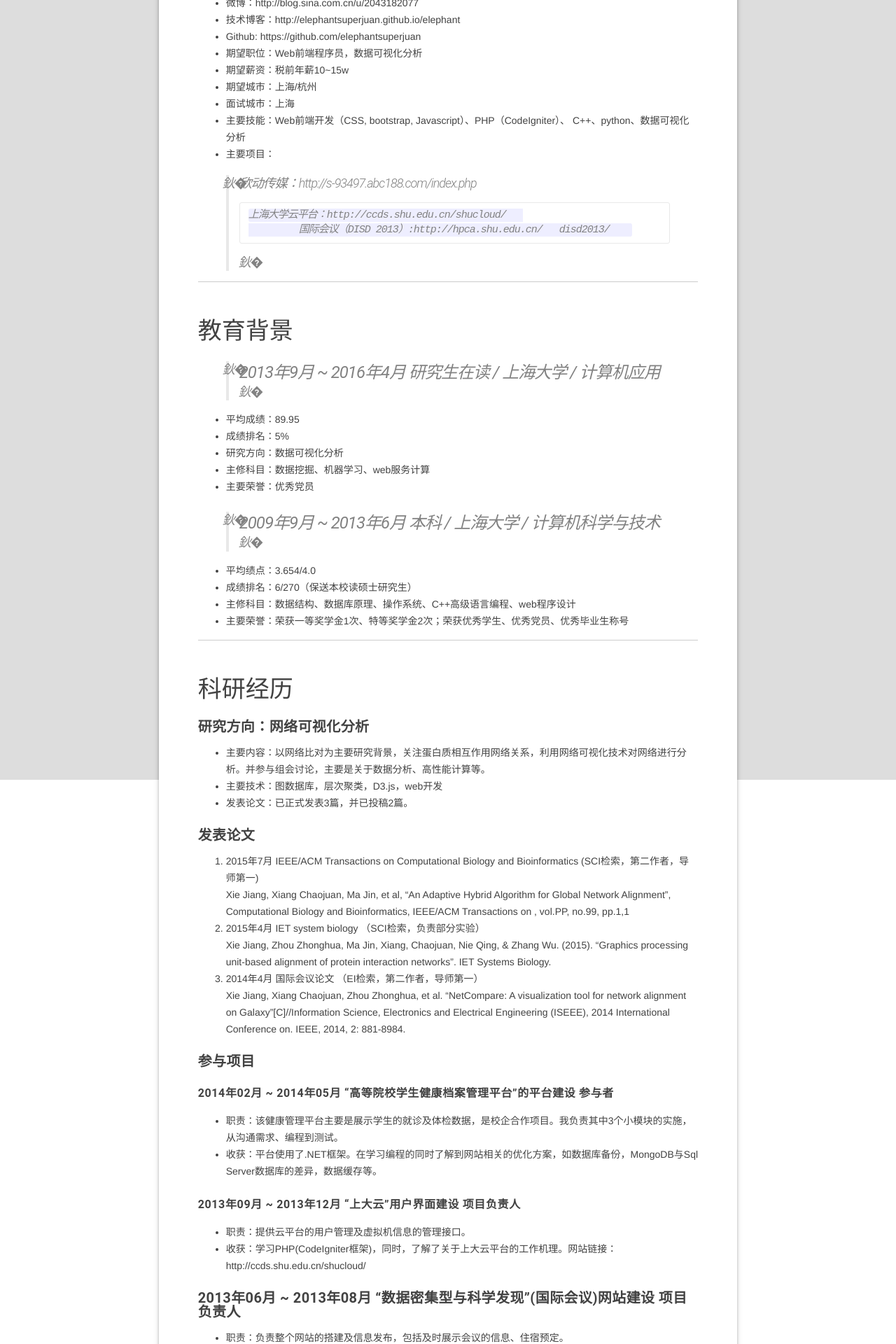
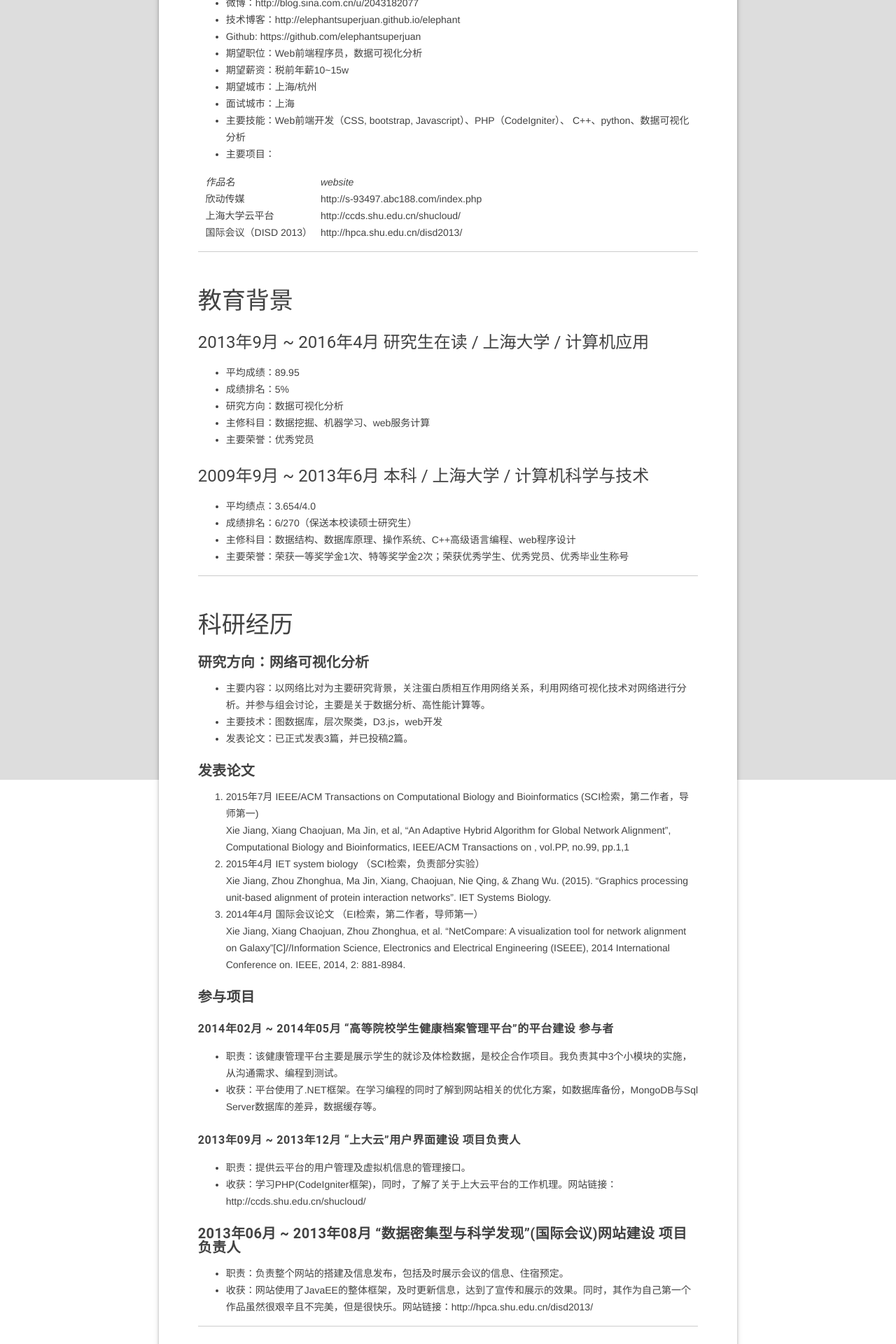
Before and after one commit to elephantsuperjuan/elephant, a Jekyll site: the page built from _posts/2015-08-22-resume.markdown, in a window 1280 px wide. Shown: the part 950-2870 px from the top of the page at 70% size. Built offline with Jekyll 4.4.1, drawn with Linux system fonts in a browser that asks for light colours; some of the changed text lies outside the part shown.

Commit message:
'resume'

```diff
--- a/_posts/2015-08-22-resume.markdown
+++ b/_posts/2015-08-22-resume.markdown
@@ -29,18 +29,16 @@ categories: 个人资料
 C++、python、数据可视化分析
  - 主要项目：
 
-
->
- 	欣动传媒：http://s-93497.abc188.com/index.php
-	上海大学云平台：http://ccds.shu.edu.cn/shucloud/
- 	国际会议（DISD 2013）:http://hpca.shu.edu.cn/   disd2013/
-
+|| *作品名* || *website* ||
+|| 欣动传媒 || http://s-93497.abc188.com/index.php ||
+|| 上海大学云平台 || http://ccds.shu.edu.cn/shucloud/ ||
+|| 国际会议（DISD 2013） || http://hpca.shu.edu.cn/disd2013/ ||
 
 ---
 
 ### 教育背景
 
-> #### 2013年9月 ~ 2016年4月 研究生在读 / 上海大学 / 计算机应用
+#### 2013年9月 ~ 2016年4月 研究生在读 / 上海大学 / 计算机应用
 
  - 平均成绩：89.95
  - 成绩排名：5%
@@ -48,9 +46,7 @@ C++、python、数据可视化分析
  - 主修科目：数据挖掘、机器学习、web服务计算
  - 主要荣誉：优秀党员
 
-
-
-> #### 2009年9月 ~ 2013年6月 本科 / 上海大学 / 计算机科学与技术
+#### 2009年9月 ~ 2013年6月 本科 / 上海大学 / 计算机科学与技术
 
  - 平均绩点：3.654/4.0
  - 成绩排名：6/270（保送本校读硕士研究生）
```
